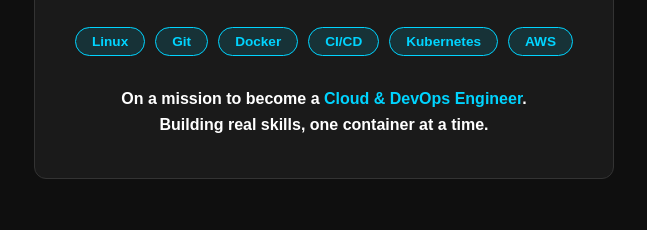
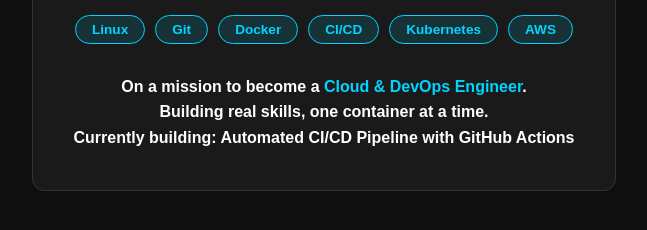
Before and after one commit to 0xApana/devops-portfolio, a plain HTML site: page website/index.html in a window 1280 px wide. Shown: the part 376-606 px from the top of the page, without its empty margins (316-963 px from the left). Drawn offline with Linux system fonts and the light colour scheme.

Commit message:
test CI/CD pipeline

```diff
--- a/website/index.html
+++ b/website/index.html
@@ -88,6 +88,7 @@
         On a mission to become a <span>Cloud & DevOps Engineer</span>.<br>
         Building real skills, one container at a time.
       </p>
+      <p class="goal">Currently building: Automated CI/CD Pipeline with GitHub Actions</p>
     </div>
   </body>
 </html>
```
